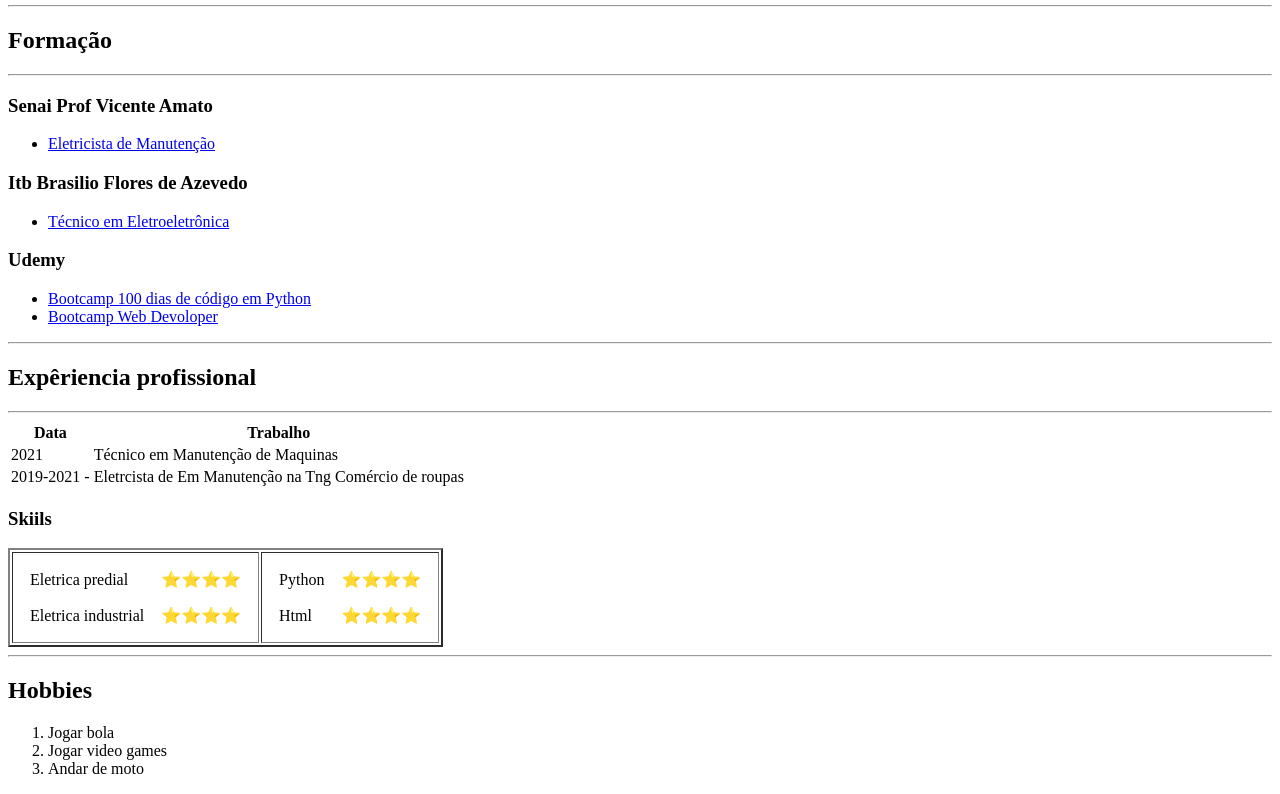
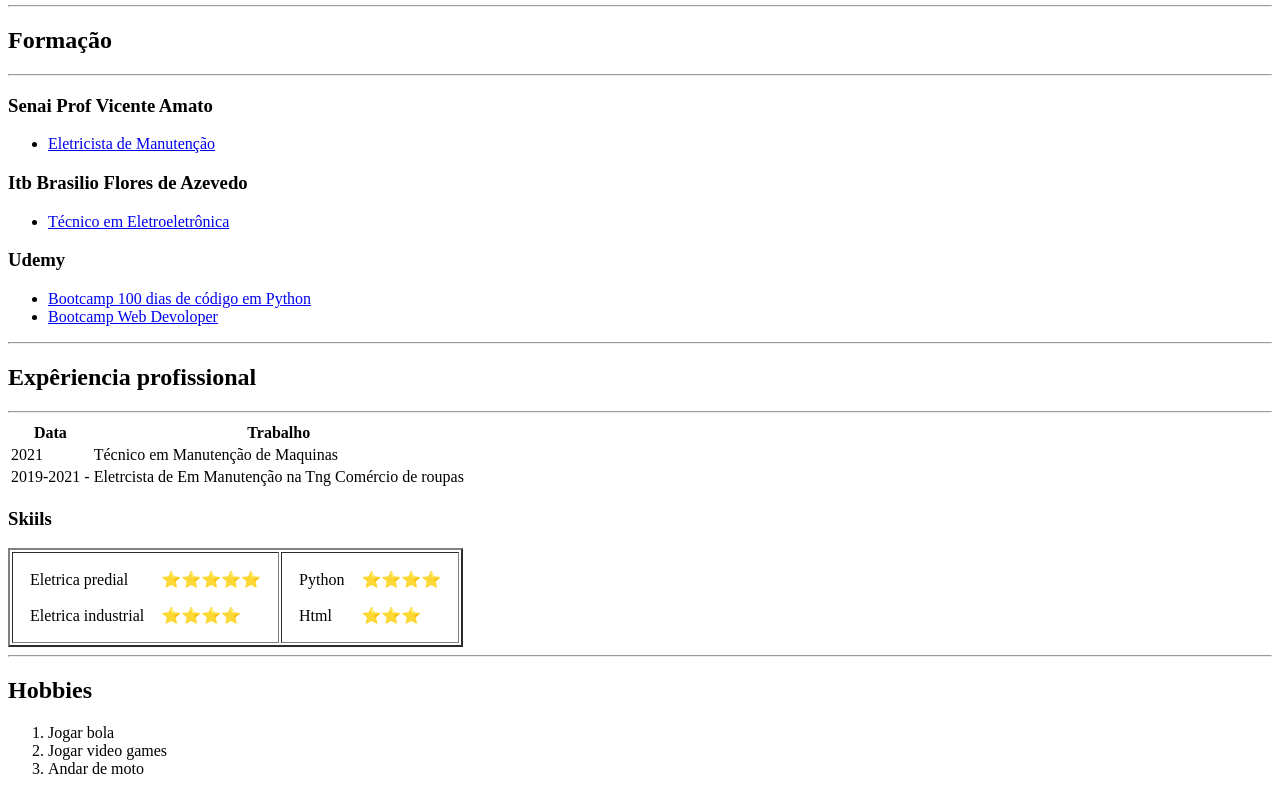
Before and after one commit to arjonas/cv, a plain HTML site: page index.html in a window 1280 px wide. Shown: the part 435-1229 px from the top of the page. Drawn offline with Linux system fonts and the light colour scheme.

Commit message:
Update index.html
Atualizar tributos de skills

```diff
--- a/index.html
+++ b/index.html
@@ -126,7 +126,7 @@
       <tr>
       <td>Eletrica predial </td>
 
-      <td>⭐⭐⭐⭐ </td>
+      <td>⭐⭐⭐⭐⭐ </td>
       </tr>
       <tr>
 
@@ -155,7 +155,7 @@
 
 
         <td>Html</td>
-        <td>⭐⭐⭐⭐ </td>
+        <td>⭐⭐⭐ </td>
 
     </tr>
 </td>
```
